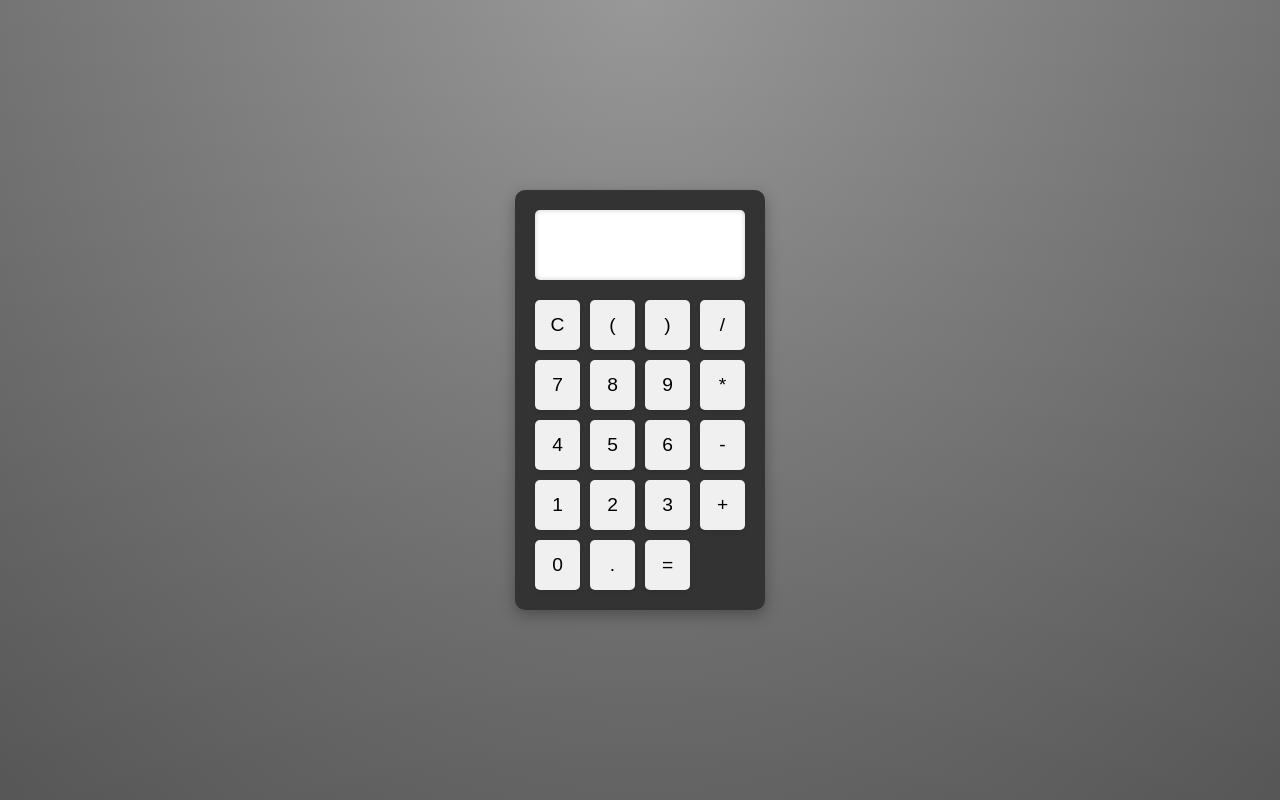
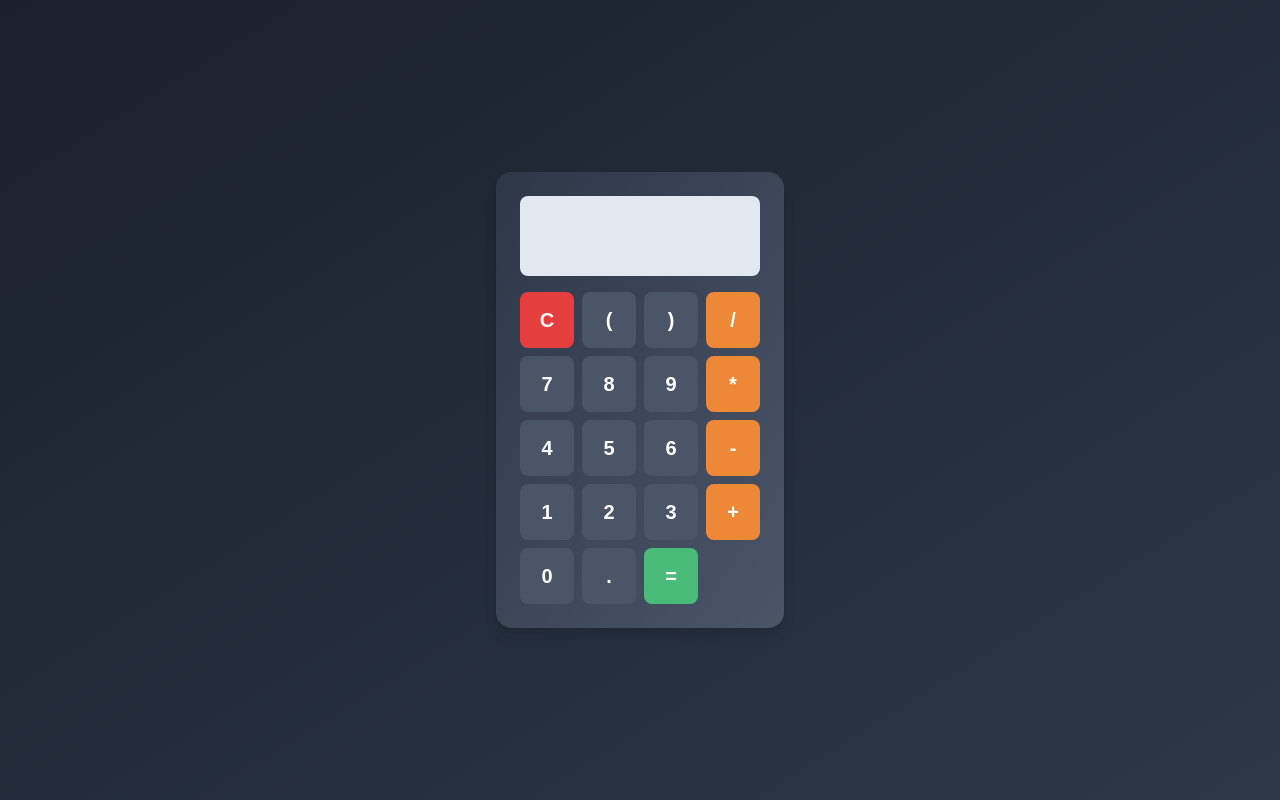
Before and after one commit to mohamed12590/Calculator, a plain HTML site: page index.html in a window 1280 px wide. Drawn offline with Linux system fonts and the light colour scheme.

Commit message:
Initial commit

```diff
--- a/style.css
+++ b/style.css
@@ -1,67 +1,109 @@
-* {
+body {
+    margin: 0;
     padding: 0;
-    margin: 0;
-    box-sizing: border-box;
-}
-
-body {
-    max-width: 100vw;
-    height: 100vh;
     display: flex;
     justify-content: center;
     align-items: center;
-    font-family: sans-serif;
-    background-color: #f4f4f4;
-    background: linear-gradient(to bottom, rgba(255,255,255,0.15) 0%, rgba(0,0,0,0.15) 100%), radial-gradient(at top center, rgba(255,255,255,0.40) 0%, rgba(0,0,0,0.40) 120%) #989898;
-    background-blend-mode: multiply,multiply;
+    min-height: 100vh;
+    font-family: Arial, sans-serif;
+    background: linear-gradient(to bottom right, #1a202c, #2d3748);
 }
 
 .calculatrice {
-    background-color: #333;
-    width: 250px;
-    border-radius: 10px;
-    padding: 20px;
-    box-shadow: 0 5px 15px rgba(0, 0, 0, 0.3);
-    display: flex;
-    flex-direction: column;
+    width: 240px;
+    background: linear-gradient(to bottom right, #2d3748, #4a5568);
+    border-radius: 1rem;
+    padding: 1.5rem;
+    box-shadow: 0 10px 15px -3px rgba(0, 0, 0, 0.1), 0 4px 6px -2px rgba(0, 0, 0, 0.05);
 }
 
 .ecran {
-    width: 100%;
-    height: 70px;
-    background-color: #fff;
-    border-radius: 5px;
-    margin-bottom: 20px;
+    background-color: #e2e8f0;
+    color: #2d3748;
+    height: 5rem;
+    margin-bottom: 1rem;
+    border-radius: 0.5rem;
     display: flex;
     justify-content: flex-end;
     align-items: center;
-    padding: 10px;
-    font-size: 2em;
-    color: #000;
-    box-shadow: inset 0 0 5px rgba(0, 0, 0, 0.2);
-    overflow: hidden; /* Pour cacher le débordement */
-    text-overflow: ellipsis; /* Pour ajouter des points de suspension */
-    white-space: nowrap; /* Pour éviter le retour à la ligne */
+    padding: 0 1rem;
+    font-size: 2rem;
+    font-weight: bold;
+    overflow: hidden;
+    white-space: nowrap;
+    text-overflow: ellipsis;
 }
-
 
 .touches {
     display: grid;
     grid-template-columns: repeat(4, 1fr);
-    gap: 10px;
+    gap: 0.5rem;
 }
 
 .bouton {
-    background-color: #f0f0f0;
+    background-color: #4a5568;
+    color: #ffffff;
     border: none;
-    border-radius: 5px;
-    height: 50px;
-    font-size: 1.2em;
-    box-shadow: 0 2px 5px rgba(0, 0, 0, 0.1);
+    border-radius: 0.5rem;
+    height: 3.5rem;
+    font-size: 1.25rem;
+    font-weight: bold;
     cursor: pointer;
-    transition: background-color 0.3s ease;
+    transition: background-color 0.2s ease;
 }
 
 .bouton:hover {
-    background-color: #d0d0d0;
+    background-color: #718096;
 }
+
+.bouton:active {
+    background-color: #2d3748;
+}
+
+/* Style spécial pour le bouton égal (=) */
+.bouton[data-key="13"] {
+    background-color: #48bb78;
+}
+
+.bouton[data-key="13"]:hover {
+    background-color: #38a169;
+}
+
+.bouton[data-key="13"]:active {
+    background-color: #2f855a;
+}
+
+/* Style spécial pour les opérateurs */
+.bouton[data-key="111"],
+.bouton[data-key="106"],
+.bouton[data-key="109"],
+.bouton[data-key="107"] {
+    background-color: #ed8936;
+}
+
+.bouton[data-key="111"]:hover,
+.bouton[data-key="106"]:hover,
+.bouton[data-key="109"]:hover,
+.bouton[data-key="107"]:hover {
+    background-color: #dd6b20;
+}
+
+.bouton[data-key="111"]:active,
+.bouton[data-key="106"]:active,
+.bouton[data-key="109"]:active,
+.bouton[data-key="107"]:active {
+    background-color: #c05621;
+}
+
+/* Style pour le bouton C (clear) */
+.bouton[data-key="8"] {
+    background-color: #e53e3e;
+}
+
+.bouton[data-key="8"]:hover {
+    background-color: #c53030;
+}
+
+.bouton[data-key="8"]:active {
+    background-color: #9b2c2c;
+}
```
